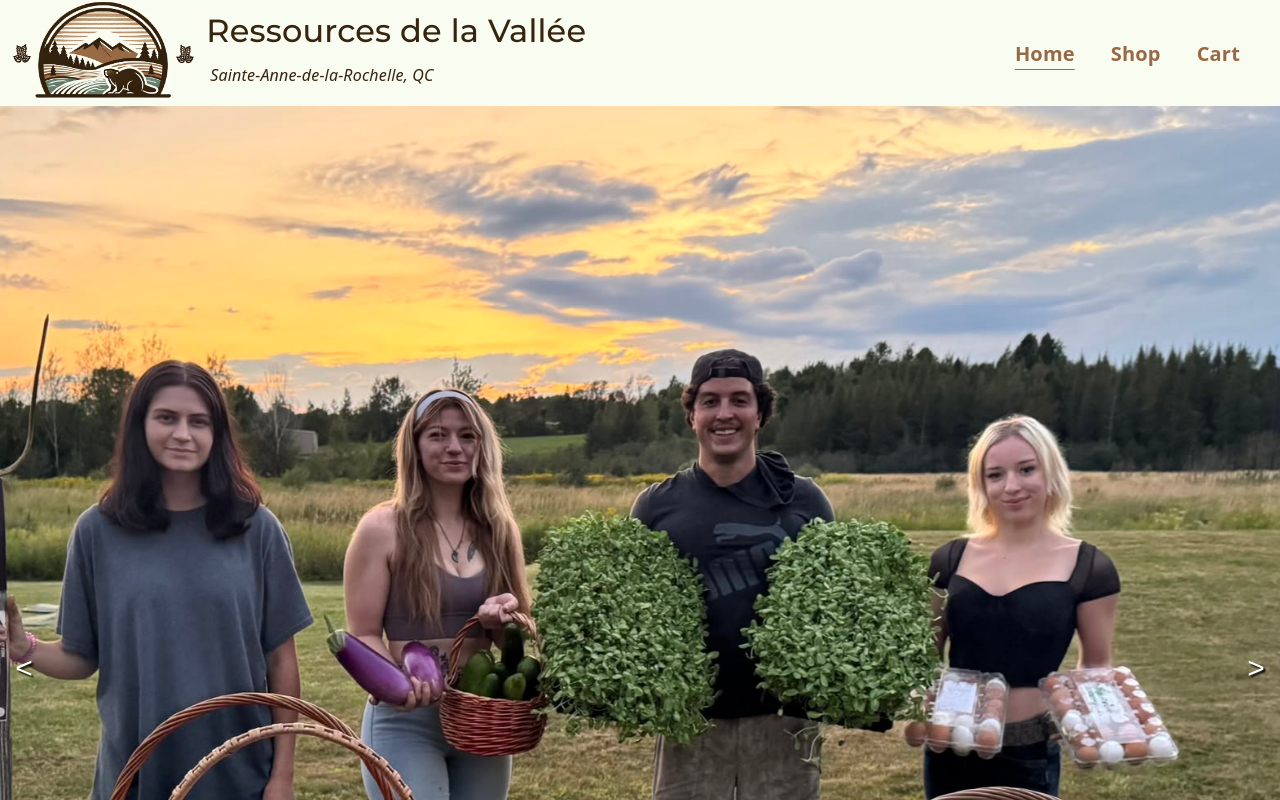
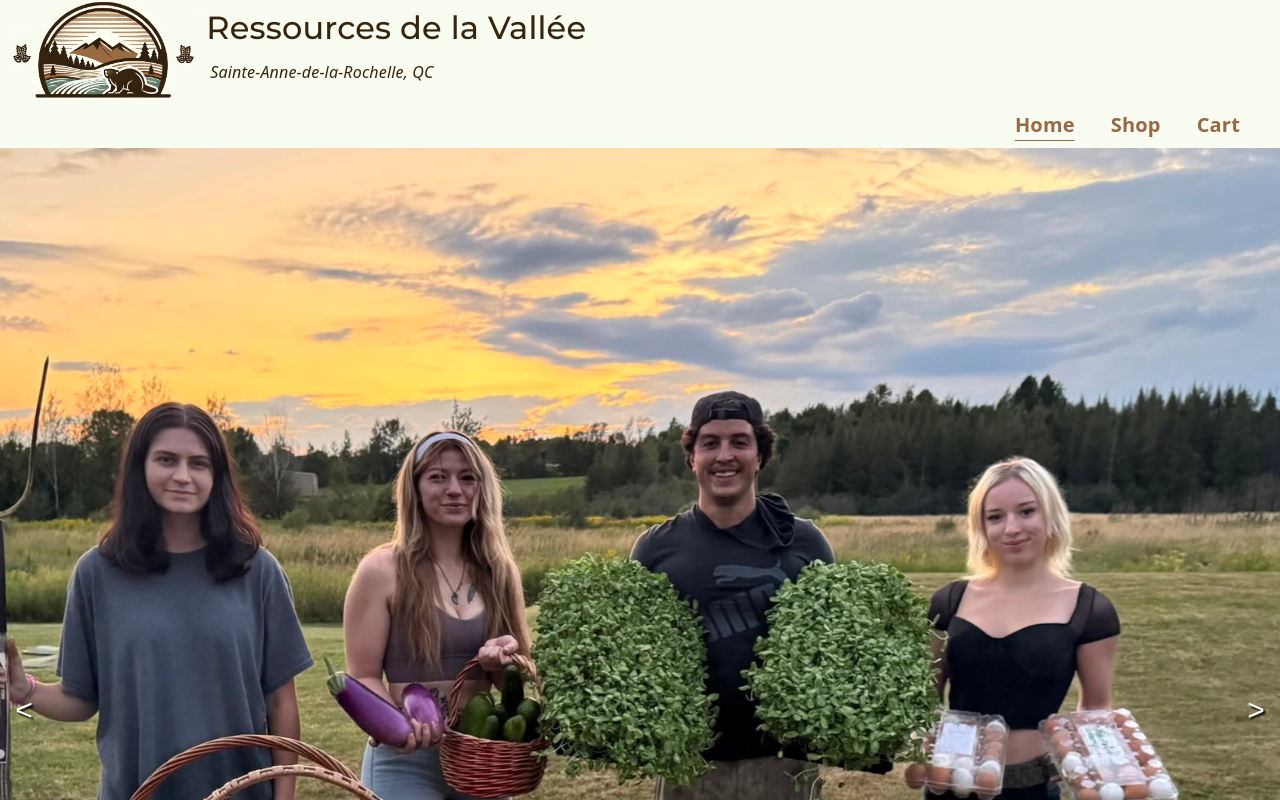
Before and after one commit to Trithereon/project-shopping-cart, a React (Vite) app: page / in a window 1280 px wide. Shown: the top 800 px of the page. Built offline with nearby package versions, Linux system fonts and the light colour scheme; a web font is replaced by a local one.

Commit message:
fix: cart alert shows most recently modified item instead of last item on list

```diff
--- a/src/App.jsx
+++ b/src/App.jsx
@@ -1,9 +1,10 @@
 import Header from "./components/Header";
+import HeaderActions from "./components/HeaderActions";
 import Footer from "./components/Footer";
 import { Outlet } from "react-router";
 import { useState, createContext } from "react";
 
-export const CartContext = createContext({
+export const AppContext = createContext({
   itemsInCart: [],
   addToCart: () => {},
   updateItemCount: () => {},
@@ -12,14 +13,16 @@ export const CartContext = createContext({
 
 function App() {
   const [itemsInCart, setItemsInCart] = useState([]);
+  const [latestItem, setLatestItem] = useState(null);
 
   const addToCart = (product) => {
-    // First check whether item already exists in cart, if so, add to its count.
     const cartIndex = itemsInCart.findIndex(
       (item) => item.title === product.title,
     ); // Returns -1 if not found.
+    // If not found, add new item to cart.
     if (cartIndex === -1) setItemsInCart([...itemsInCart, product]);
     else
+      // If item already exists in cart, only add to its count.
       setItemsInCart((prevItems) =>
         prevItems.map((item, index) =>
           index === cartIndex
@@ -27,6 +30,7 @@ function App() {
             : item,
         ),
       );
+    return product;
   };
 
   const updateItemCount = (product, newCount) => {
@@ -50,13 +54,21 @@ function App() {
   };
 
   return (
-    <CartContext
-      value={{ itemsInCart, addToCart, updateItemCount, deleteFromCart }}
+    <AppContext
+      value={{
+        itemsInCart,
+        addToCart,
+        updateItemCount,
+        deleteFromCart,
+        latestItem,
+        setLatestItem,
+      }}
     >
       <Header />
+      <HeaderActions />
       <Outlet />
       <Footer />
-    </CartContext>
+    </AppContext>
   );
 }
 
--- a/src/components/Cart.jsx
+++ b/src/components/Cart.jsx
@@ -1,4 +1,4 @@
-import { CartContext } from "../App";
+import { AppContext } from "../App";
 import { useContext } from "react";
 import { Link } from "react-router";
 import styles from "../styles/Cart.module.css";
@@ -6,7 +6,7 @@ import CartItem from "./CartItem";
 import { formatCurrency } from "../utils/utils.jsx";
 
 function Cart() {
-  const { itemsInCart, addToCart } = useContext(CartContext);
+  const { itemsInCart, addToCart } = useContext(AppContext);
 
   return (
     <main>
@@ -26,7 +26,7 @@ function Cart() {
 }
 
 function CartContent() {
-  const { itemsInCart, addToCart } = useContext(CartContext);
+  const { itemsInCart, addToCart } = useContext(AppContext);
   const subtotal = itemsInCart.reduce(
     (acc, item) => item.price * item.count + acc,
     0,
--- a/src/components/CartAlert.jsx
+++ b/src/components/CartAlert.jsx
@@ -1,5 +1,5 @@
 import styles from "../styles/CartAlert.module.css";
-import { CartContext } from "../App";
+import { AppContext } from "../App";
 import { ShopContext } from "./Shop";
 import { useContext } from "react";
 import CartItem from "./CartItem";
@@ -13,8 +13,7 @@ import x from "../assets/img/x.svg";
 */
 
 function CartAlert() {
-  const { itemsInCart } = useContext(CartContext);
-  const latestItem = itemsInCart[itemsInCart.length - 1];
+  const { itemsInCart, latestItem } = useContext(AppContext);
   const { setIsAlerted } = useContext(ShopContext);
 
   function handleClose() {
--- a/src/components/Header.jsx
+++ b/src/components/Header.jsx
@@ -1,18 +1,11 @@
 import styles from "../styles/Header.module.css";
 import logo from "../assets/img/logo-bare.png";
-import { Link } from "react-router";
-import { useState, useContext } from "react";
-import { useLocation } from "react-router";
-import { CartContext } from "../App";
 
 function Header({
   farmName = "Ressources de la Vallée",
   farmAddress = "Sainte-Anne-de-la-Rochelle, QC",
   logoSrc = logo,
 }) {
-  const location = useLocation().pathname;
-  const { itemsInCart } = useContext(CartContext);
-
   return (
     <header className={styles.header}>
       <div className={styles.headerLogo}>
@@ -22,37 +15,6 @@ function Header({
         <h1>{farmName}</h1>
         <address>{farmAddress}</address>
       </div>
-      <nav className={styles.headerActions}>
-        <ul>
-          <li>
-            <Link
-              to="/"
-              className={`${styles.navButton} ${location === "/" ? styles.selected : ""}`}
-            >
-              Home
-            </Link>
-          </li>
-          <li>
-            <Link
-              to="/shop"
-              className={`${styles.navButton} ${location === "/shop" ? styles.selected : ""}`}
-            >
-              Shop
-            </Link>
-          </li>
-          <li className={styles.cartListItem}>
-            <Link
-              to="/cart"
-              className={`${styles.navButton} ${location === "/cart" ? styles.selected : ""}`}
-            >
-              Cart
-            </Link>
-            <div data-testid="item-count" className={styles.itemCount}>
-              {itemsInCart.length > 0 ? itemsInCart.length : ""}
-            </div>
-          </li>
-        </ul>
-      </nav>
     </header>
   );
 }
--- /dev/null
+++ b/src/components/HeaderActions.jsx
@@ -0,0 +1,45 @@
+import styles from "../styles/Header.module.css";
+import { Link, useLocation } from "react-router";
+import { AppContext } from "../App";
+import { useContext } from "react";
+
+function HeaderActions() {
+  const location = useLocation().pathname;
+  const { itemsInCart } = useContext(AppContext);
+
+  return (
+    <nav className={styles.headerActions}>
+      <ul>
+        <li>
+          <Link
+            to="/"
+            className={`${styles.navButton} ${location === "/" ? styles.selected : ""}`}
+          >
+            Home
+          </Link>
+        </li>
+        <li>
+          <Link
+            to="/shop"
+            className={`${styles.navButton} ${location === "/shop" ? styles.selected : ""}`}
+          >
+            Shop
+          </Link>
+        </li>
+        <li className={styles.cartListItem}>
+          <Link
+            to="/cart"
+            className={`${styles.navButton} ${location === "/cart" ? styles.selected : ""}`}
+          >
+            Cart
+          </Link>
+          <div data-testid="item-count" className={styles.itemCount}>
+            {itemsInCart.length > 0 ? itemsInCart.length : ""}
+          </div>
+        </li>
+      </ul>
+    </nav>
+  );
+}
+
+export default HeaderActions;
--- a/src/components/ItemCard.jsx
+++ b/src/components/ItemCard.jsx
@@ -1,7 +1,7 @@
 import styles from "../styles/ItemCard.module.css";
 import { useState, useContext } from "react";
 import StarRating from "./StarRating";
-import { CartContext } from "../App";
+import { AppContext } from "../App";
 import { formatCurrency } from "../utils/utils.jsx";
 
 function ItemCard({
@@ -15,7 +15,7 @@ function ItemCard({
   setIsAlerted,
 }) {
   const [count, setCount] = useState(0);
-  const { addToCart } = useContext(CartContext);
+  const { itemsInCart, addToCart, setLatestItem } = useContext(AppContext);
 
   function handlePlus() {
     if (count < 99) setCount((prev) => prev + 1);
@@ -35,14 +35,15 @@ function ItemCard({
   function handleAddToCart() {
     // 1. addToCart()
     // 2. setIsAlerted(true)
-    // 3. disable addToCart button
+    // 3. disable addToCart button (4. does it)
     // 4. set value of count input back to 0
-    addToCart({
+    const product = addToCart({
       title: title,
       price: price,
       image: imgSrc,
       count: count,
     });
+    setLatestItem(product);
     setIsAlerted(true);
     setCount(0);
   }
--- a/src/components/QuantityInput.jsx
+++ b/src/components/QuantityInput.jsx
@@ -1,12 +1,12 @@
 import styles from "../styles/QuantityInput.module.css";
 import { useContext } from "react";
-import { CartContext } from "../App";
+import { AppContext } from "../App";
 import trash from "../assets/img/cart/trash.svg";
 import { ShopContext } from "./Shop";
 
 function QuantityInput({ item }) {
   const { itemsInCart, updateItemCount, deleteFromCart } =
-    useContext(CartContext);
+    useContext(AppContext);
   const { setIsAlerted } = useContext(ShopContext);
   const cartIndex = itemsInCart.findIndex(
     (product) => product.title === item.title,
--- a/src/styles/Header.module.css
+++ b/src/styles/Header.module.css
@@ -1,19 +1,22 @@
-.header {
+:root {
   --btn-text: #976945;
   --logo-height: 100px;
+}
 
+.header {
   display: flex;
   flex-wrap: wrap;
   background: var(--header-bg);
   min-height: var(--logo-height);
   width: 100%;
-  position: sticky;
-  top: 0;
-  z-index: 10;
+}
+
+.headerLogo {
+  max-height: var(--logo-height);
 }
 
 .headerLogo img {
-  max-height: var(--logo-height);
+  max-height: inherit;
 }
 
 .headerTitle {
@@ -32,16 +35,22 @@
 }
 
 .headerActions {
-  align-self: center;
+  background: var(--header-bg);
   margin-left: auto;
-  margin-right: 30px;
+  padding-right: 30px;
+  position: sticky;
+  top: 0;
+  width: 100%;
+  z-index: 10;
 }
 
 .headerActions ul {
   display: flex;
   list-style: none;
   gap: 16px;
-  height: inherit;
+  justify-content: flex-end;
+  margin-top: 0.75rem;
+  margin-bottom: 0.75rem;
 }
 
 .navButton {
```
Also changed, not shown: 1 other file (tests, documents, lock files or other folders).
